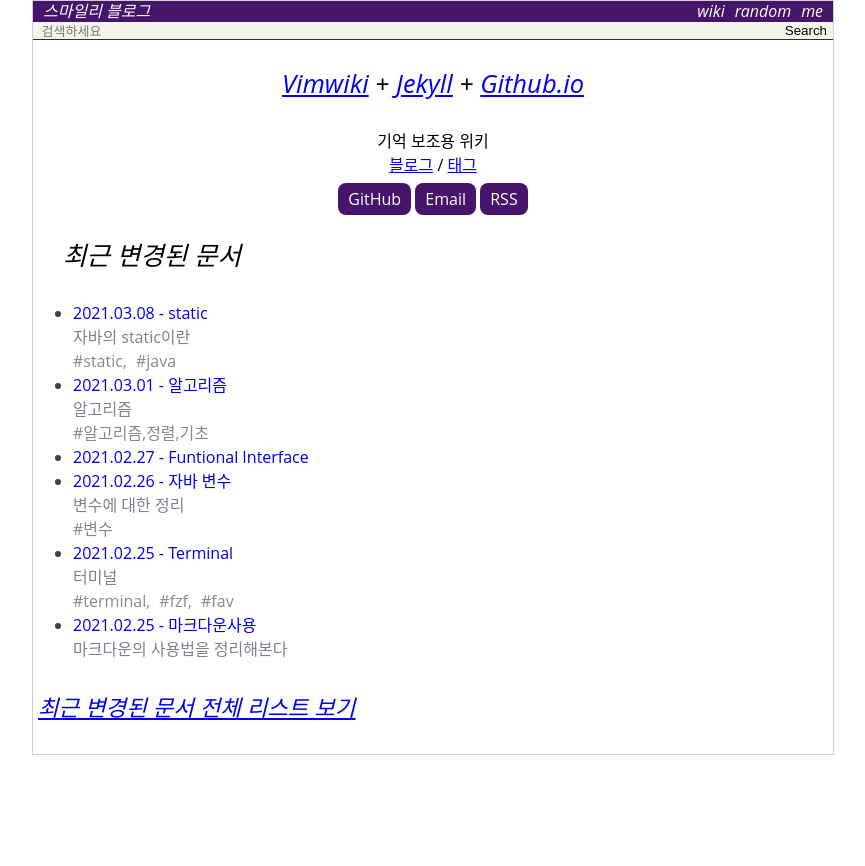
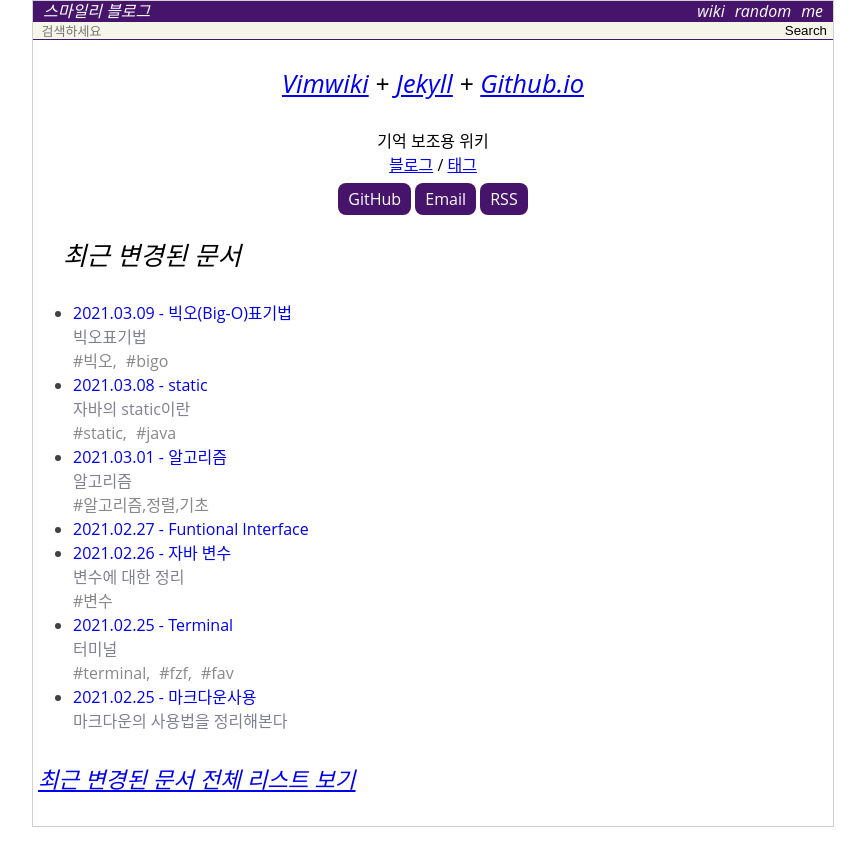
Before and after one commit to wafy/wafy.github.io, a Jekyll site: the page built from index.html, in a window 1280 px wide. Shown: the top 866 px of the page, without its empty margins (207-1072 px from the left). Built offline with Jekyll 4.4.1, drawn with Linux system fonts in a browser that asks for light colours; part of the change alters nothing that is shown.

Commit message:
빅오 표기법을 정리하라

````diff
--- a/_data/pageMap.yml
+++ b/_data/pageMap.yml
@@ -5,6 +5,14 @@ algorism1:
     parent: ""
     url: /wiki/algorism1
     updated: '2021-03-01 16:53:04 +0900'
+    children: []
+bigo:
+    type: wiki
+    title: 빅오(Big-O)표기법
+    summary: 빅오표기법
+    parent: ""
+    url: /wiki/bigo
+    updated: '2021-03-09 17:27:04 +0900'
     children: []
 funtional-interface:
     type: wiki
--- a/_data/tagList.yml
+++ b/_data/tagList.yml
@@ -1,7 +1,9 @@
 - '값비교,'
 - 변수
+- '빅오,'
 - '알고리즘,정렬,기초'
 - '정렬,'
+- bigo
 - equals
 - fav
 - 'fzf,'
--- a/_data/tagMap.yml
+++ b/_data/tagMap.yml
@@ -1,5 +1,9 @@
 '알고리즘,정렬,기초':
     - {fileName: algorism1}
+'빅오,':
+    - {fileName: bigo}
+bigo:
+    - {fileName: bigo}
 '정렬,':
     - {fileName: java_sort}
 '값비교,':
--- /dev/null
+++ b/_wiki/bigo.md
@@ -0,0 +1,108 @@
+---
+layout  : wiki
+title   : 빅오(Big-O)표기법
+summary : 빅오표기법
+date    : 2021-03-09 16:37:07 +0900
+updated : 2021-03-09 17:27:04 +0900
+tag     : 빅오, bigo
+toc     : true
+public  : true
+parent  :
+latex   : false
+---
+* TOC
+{:toc}
+
+### Big-O란?
+- 알고리즘의 성능을 수학적으로 표현한 표기법
+- 알고리즘의 시간과 공간 복잡도를 표현
+- 데이타나 사용자의 증가율에 따른 알고리즘 성능을 측정하는게 목표이므로 상수시간은 1이된다.
+
+#### O(1)
+>> 데이타의 크기와 상관없이 언제나 일정시간이 걸리는 알고리즘
+
+```
+    // 입력받은 데이타의 크기와 상관없이 언제나 배열의 0번째 데이타를 반환하는 예
+    F(int[] n) {
+        return (n[0] == 0) ? true: false;
+    }
+```
+
+#### O(n)
+>> 입력데이타의 크기에 비례해서 처리시간이 걸리는 알고리즘
+
+```java
+   // 입력받은 데이타의 크기만큼 반복하는예
+   F(int[] n) {
+        for( i=0; i < n.length; i++) {
+            System.out.println(i);
+    }
+```
+
+#### O(n^2)
+>> 데이타가 많아질수록 처리 시간은 수직 상승한다.
+
+```
+    F(int[] n) {
+        for (int i=0; i<n.length; i++) {
+            for(int j=0; j<n.length; j++) {
+                print i+j;
+            }
+        }
+    }
+```
+
+#### O(nM)
+>> m을 n만큼 돌려준다.데이타가 증가할수록 수직에 가까운 그래프가 된다.
+```
+    F(int[] n, int[] m) {
+        for (int i=0; i<n.length;i++) {
+            for(int j=0; j<m.length;j++) {
+                pritn i+j;
+            }
+        }
+    }
+```
+
+#### O(n^3)
+>>> 데이타가 증가함에 따라 급격하게 처리시간이 걸린다.
+```
+    F(int[] n) {
+        for (int i = 0; i< n.length; i++) {
+            for (int j=0; j<n.length: j++) {
+                for (int k=0; k<n.length; k++) {
+                    print i+ j +k;
+                }
+            }
+        }
+     }
+```
+
+#### O(2^n)
+>>> 피보나치 수열
+
+```
+    F(n, r) {
+        if (n <=0) return 0;
+        else if (n == 1) return r[n] = 1;
+        return r[n] = F(n-1,r) + F(n-2,r);
+    }
+```
+
+### O(m^n)
+
+### O(log n)
+>> 대표적인 알고리즘은 이진검색, 조회할때마다 처리해야할 데이타의 양이 절반으로 줄어드는 알고리즘
+>> 데이타가 증가해도 성능의 영향이 없고 O(n)보다도 처리시간이 빠르다.
+```
+    F(k, arr, s, e) {
+        if (s > e) return -1;
+        m = (s + e) / 2;
+        if (arr[m] == k) return m;
+        else if (arr[m] > k) return F(k, arr, s, m-1);
+        else return F(k,arr,m+1,e);
+    }
+```
+
+### O(sqirt(n))
+>> 루트100의 제곱근은 10 루트9의 제곱은은 3 과 같은 형식으로 제곱근만큼만 확인하는 알고리즘
````
